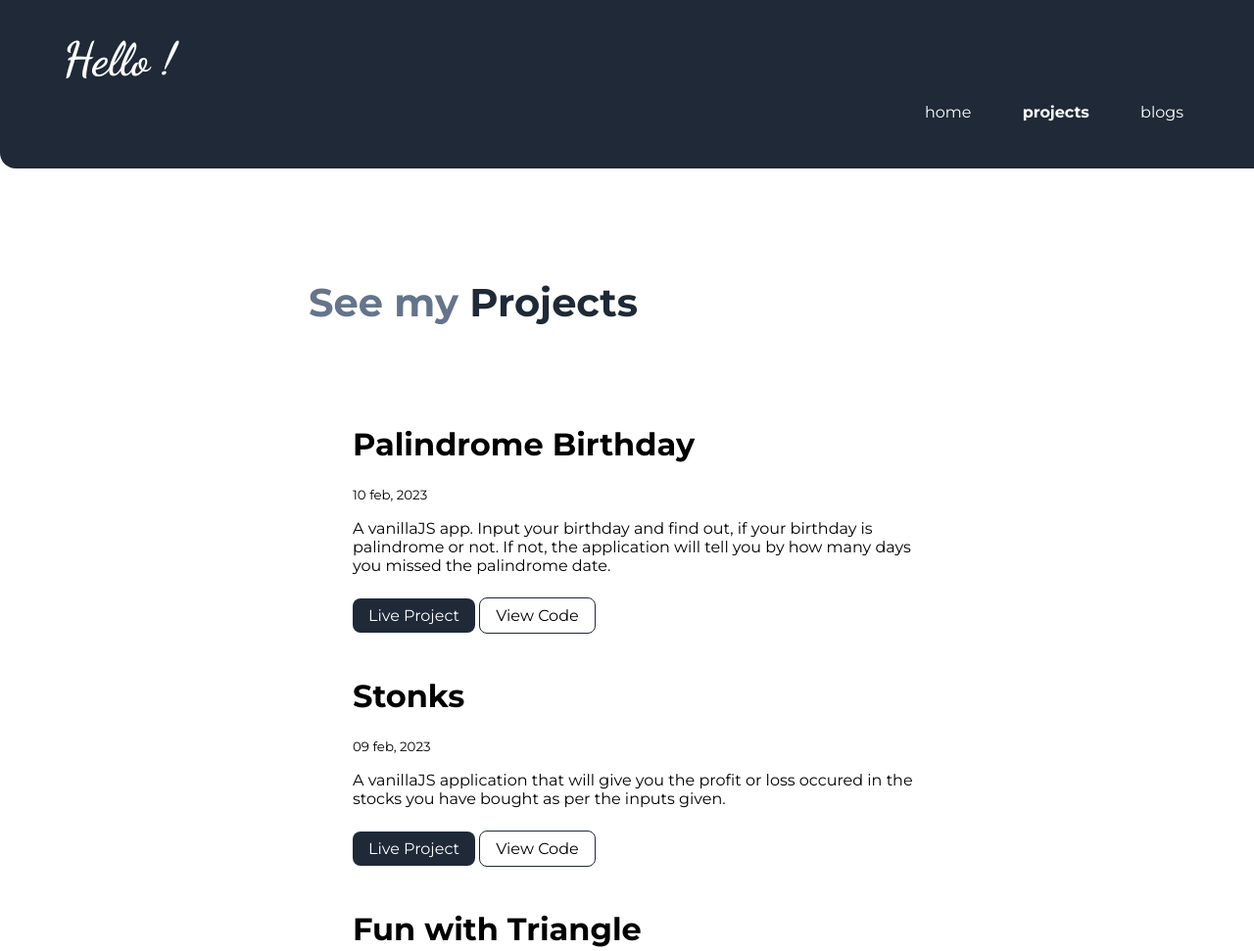
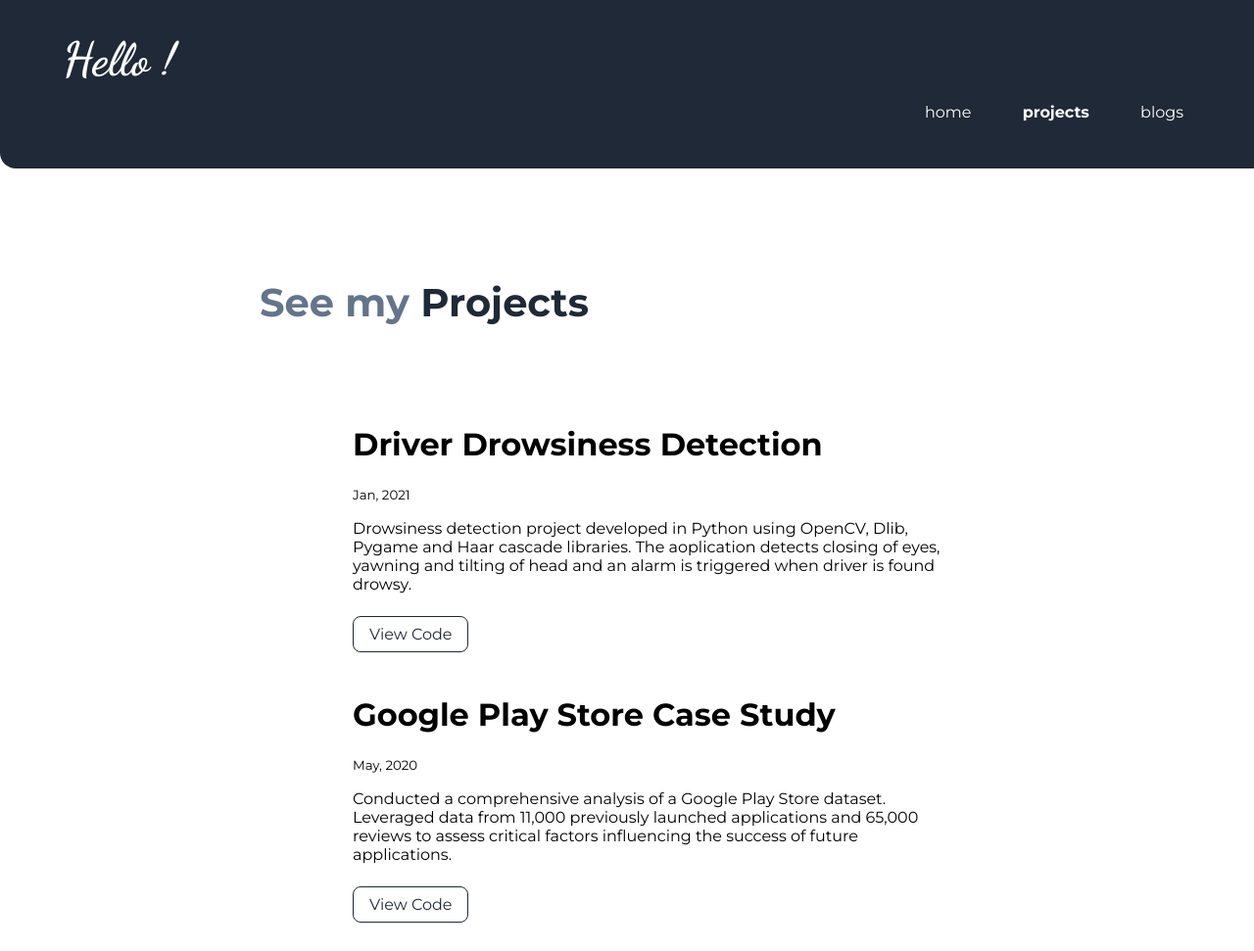
Before and after one commit to ansarimoosa99/my-portfolio-website, a plain HTML site: page projects.html in a window 1280 px wide. Shown: the top 971 px of the page at 98% size. Drawn offline with Linux system fonts and the light colour scheme.

Commit message:
Update: Skills and Projects
Update: Skills and Projects

```diff
--- a/projects.html
+++ b/projects.html
@@ -40,6 +40,55 @@
 
       <!-- project list stats -->
       <!-- <section class="section"></section> -->
+      <div class="container container-center">
+        <li>
+          <h1>Driver Drowsiness Detection</h1>
+          <small>Jan, 2021</small>
+          <p>
+            Drowsiness detection project developed in Python using OpenCV, Dlib, Pygame and Haar cascade libraries. The aoplication detects closing of eyes, yawning and tilting of head and an alarm is triggered when driver is
+            found drowsy.
+          </p>
+          <div class="projects">
+            <!-- <a class="link link-primary" href="https://birthday-palindrome-find.netlify.app/"
+              >Live Project</a
+            > -->
+            <!-- inline -->
+            <a
+              class="link link-secondary"
+              href="https://github.com/ansarimoosa99/Driver-Drowsiness-detection-using-Python"
+              >View Code</a
+            >
+          </div>
+        </li>
+      </div>
+
+
+      <div class="container container-center">
+        <li>
+          <h1>Google Play Store Case Study</h1>
+          <small>May, 2020</small>
+          <p>
+            Conducted a comprehensive analysis of a Google Play Store dataset. Leveraged data from 11,000 previously launched applications and 65,000 reviews to assess critical factors
+influencing the success of future applications.
+            </p>
+          <div class="projects">
+            <!-- <a class="link link-primary" href="https://birthday-palindrome-find.netlify.app/"
+              >Live Project</a
+            > -->
+            <!-- inline -->
+            <a
+              class="link link-secondary"
+              href="https://github.com/ansarimoosa99/Google-PlayStore-Analysis-Python-Data-Analysis"
+              >View Code</a
+            >
+          </div>
+        </li>
+      </div>
+
+
+
+
+
       <div class="container container-center">
         <li>
           <h1>Palindrome Birthday</h1>
--- a/style.css
+++ b/style.css
@@ -51,11 +51,27 @@ hr {
 }
 
 .link-secondary {
-    color: var(--primary-coolor);
+    color: var(--primary-color);
     border-radius: 0.5rem;
     border: 1px solid var(--primary-color);
 }
 
+.skill-primary {
+    color: var(--link-color);
+    background-color:#5e5a66;
+    /* var(--primary-color); */
+    border-radius: 0.5rem;
+}
+
+.skill {
+    text-decoration: none;
+    padding: 0.5rem 1rem;
+
+}
+
+.designation{
+    font-size: large;
+}
 /* Look into BEM  naming conventiion */
 
 
@@ -117,7 +133,7 @@ hr {
 .hero .hero-heading {
     /* text-align: center; */
     font-size: 2.5rem;
-    max-width: 650px;
+    max-width: 750px;
     margin: auto;
     margin-bottom:3rem;
     /* font-size: x-large; */
```
Also changed, not shown: index.html (+73 -6 lines).
